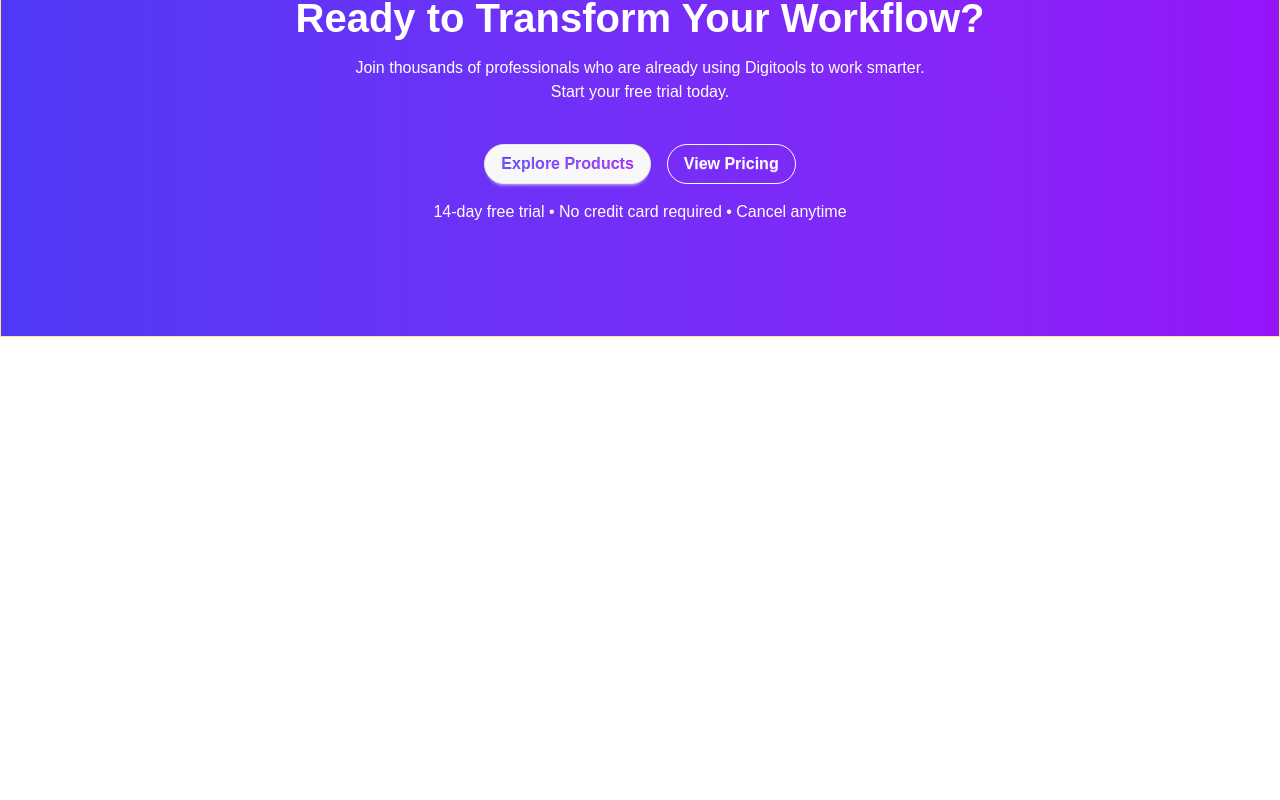
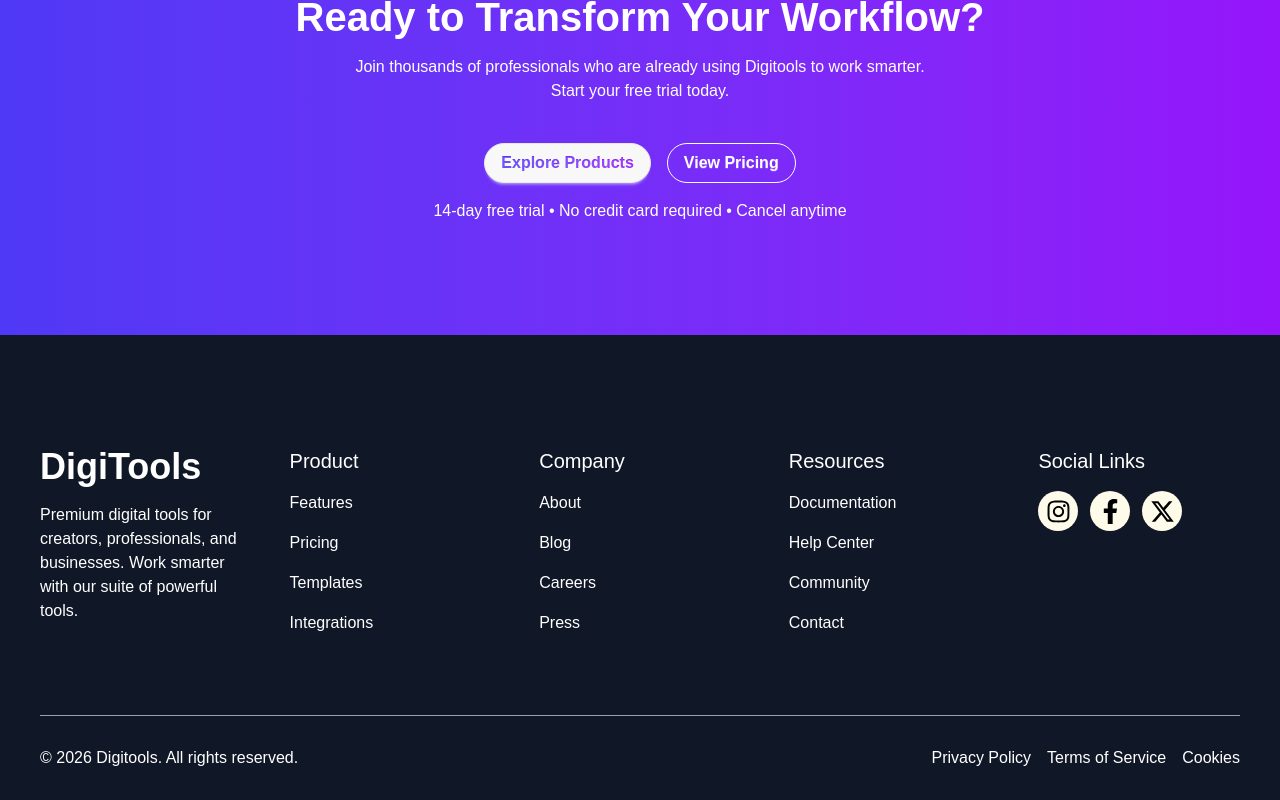
Before and after one commit to mdsalahuddin96/DigiTools, a React (Vite) app: page / in a window 1280 px wide. Shown: the part 4475-5275 px from the top of the page. Before the commit the page ends 4812 px from the top, so only its background shows below. Built offline with nearby package versions, Linux system fonts and the light colour scheme.

Commit message:
edit Readme.md file

```diff
--- a/index.html
+++ b/index.html
@@ -4,7 +4,7 @@
     <meta charset="UTF-8" />
     <link rel="icon" type="image/svg+xml" href="/favicon.svg" />
     <meta name="viewport" content="width=device-width, initial-scale=1.0" />
-    <title>assignment-6</title>
+    <title>DigiTools</title>
   </head>
   <body>
     <div id="root"></div>
--- a/package.json
+++ b/package.json
@@ -14,6 +14,7 @@
     "lucide-react": "^1.7.0",
     "react": "^19.2.4",
     "react-dom": "^19.2.4",
+    "react-icons": "^5.6.0",
     "react-toastify": "^11.0.5",
     "tailwindcss": "^4.2.2"
   },
--- a/src/App.jsx
+++ b/src/App.jsx
@@ -8,6 +8,8 @@
 import Start from "./components/started/Start";
 import Pricing from "./components/pricing/Pricing";
 import Workflow from "./components/Workflow";
+import Footerbody from "./components/footer/Footerbody";
+import Copyright from "./components/footer/Copyright";
 const fetchProducts = async () => {
   const res = await fetch("/products.json");
   return res.json();
@@ -54,11 +56,15 @@
         <Pricing></Pricing>
 
         {/* Workflow section */}
-        <section className="bg-linear-to-r from-[#4F39F6] to-[#9514FA] border border-amber-200">
+        <section className="bg-linear-to-r py-28 from-[#4F39F6] to-[#9514FA]">
           <Workflow></Workflow>
         </section>
 
       </main>
+      <footer className="bg-[#101727] pt-28">
+        <Footerbody></Footerbody>
+        <Copyright></Copyright>
+      </footer>
     </>
   );
 }
--- a/src/components/Workflow.jsx
+++ b/src/components/Workflow.jsx
@@ -2,7 +2,7 @@
 
 const Workflow = () => {
   return (
-    <div className="max-w-300 my-28 mx-auto text-white flex flex-col justify-center items-center gap-10">
+    <div className="max-w-300 mx-auto text-white flex flex-col justify-center items-center gap-10">
       <div className="text-center space-y-4">
         <h1 className="text-4xl md:text-[40px] font-extrabold">Ready to Transform Your Workflow?</h1>
         <p >Join thousands of professionals who are already using Digitools to work smarter.<br/>Start your free trial today.</p>
--- a/src/components/carts/Cart.jsx
+++ b/src/components/carts/Cart.jsx
@@ -4,7 +4,7 @@
   const handleRemove=()=>{
       const filteredCartItem=cartItems.filter(cartItem=>cartItem.id!==item.id)
       setCartItems([...filteredCartItem])
-      toast.error('Item removed!')
+      toast.warning('Item removed!')
   }
   return (
     <div className="flex justify-between items-center p-5 border border-[#eaedf3] bg-[#F9FAFC] rounded-2xl">
--- a/src/components/carts/Emptycart.jsx
+++ b/src/components/carts/Emptycart.jsx
@@ -3,7 +3,7 @@
 const Emptycart = () => {
     return (
         <div className='flex justify-center items-center flex-col gap-4 p-20'>
-            <ShoppingCart className='text-[#627382]' size={50}></ShoppingCart>
+            <ShoppingCart color='#627382' size={50}></ShoppingCart>
             <p className='text-[#627382] text-lg'>Your cart is empty</p>
         </div>
     );
--- /dev/null
+++ b/src/components/footer/Copyright.jsx
@@ -0,0 +1,16 @@
+import React from "react";
+
+const Copyright = () => {
+  return (
+    <div className="max-w-300 mx-auto py-7.5 mt-20 text-white flex flex-col-reverse md:flex-row justify-between items-center border-t border-gray-400">
+      <p>&copy; 2026 Digitools. All rights reserved.</p>
+      <div className="flex justify-center items-center gap-4">
+        <p>Privacy Policy</p>
+        <p>Terms of Service</p>
+        <p>Cookies</p>
+      </div>
+    </div>
+  );
+};
+
+export default Copyright;
--- /dev/null
+++ b/src/components/footer/Footerbody.jsx
@@ -0,0 +1,56 @@
+import React from 'react';
+import { FaFacebookF, FaInstagram } from "react-icons/fa";
+import { FaXTwitter } from "react-icons/fa6";
+const Footerbody = () => {
+    return (
+        <div className='max-w-300 mx-auto text-white grid gap-12 text-center md:text-left md:grid-cols-3 lg:grid-cols-5'>
+            <div className='space-y-4'>
+                <h1 className='text-4xl font-bold'>DigiTools</h1>
+                <p>Premium digital tools for creators, professionals, and businesses. Work smarter with our suite of powerful tools.</p>
+            </div>
+            <div className='space-y-4'>
+                <h2 className='font-medium text-xl'>Product</h2>
+                <ul className='space-y-4'>
+                    <li>Features</li>
+                    <li>Pricing</li>
+                    <li>Templates</li>
+                    <li>Integrations</li>
+                </ul>
+            </div>
+            <div className='space-y-4'>
+                <h2 className='font-medium text-xl'>Company</h2>
+                <ul className='space-y-4'>
+                    <li>About</li>
+                    <li>Blog</li>
+                    <li>Careers</li>
+                    <li>Press</li>
+                </ul>
+            </div>
+            <div className='space-y-4'>
+                <h2 className='font-medium text-xl'>Resources</h2>
+                <ul className='space-y-4'>
+                    <li>Documentation</li>
+                    <li>Help Center</li>
+                    <li>Community</li>
+                    <li>Contact</li>
+                </ul>
+            </div>
+            <div className='space-y-4'>
+                <h2 className='font-medium text-xl'>Social Links</h2>
+                <div className='flex gap-3 justify-center md:justify-start items-center'>
+                    <div className='h-10 w-10 flex items-center justify-center bg-amber-50 rounded-full border-none'>
+                        <FaInstagram color='black' size={25}/>
+                    </div>
+                    <div className='h-10 w-10 flex items-center justify-center bg-amber-50 rounded-full border-none'>
+                        <FaFacebookF color='black' size={25}/>
+                    </div>
+                    <div className='h-10 w-10 flex items-center justify-center bg-amber-50 rounded-full border-none'>
+                        <FaXTwitter color='black' size={25}/>
+                    </div>
+                </div>
+            </div>
+        </div>
+    );
+};
+
+export default Footerbody;
```
Also changed, not shown: 1 other file (tests, documents, lock files or other folders).
